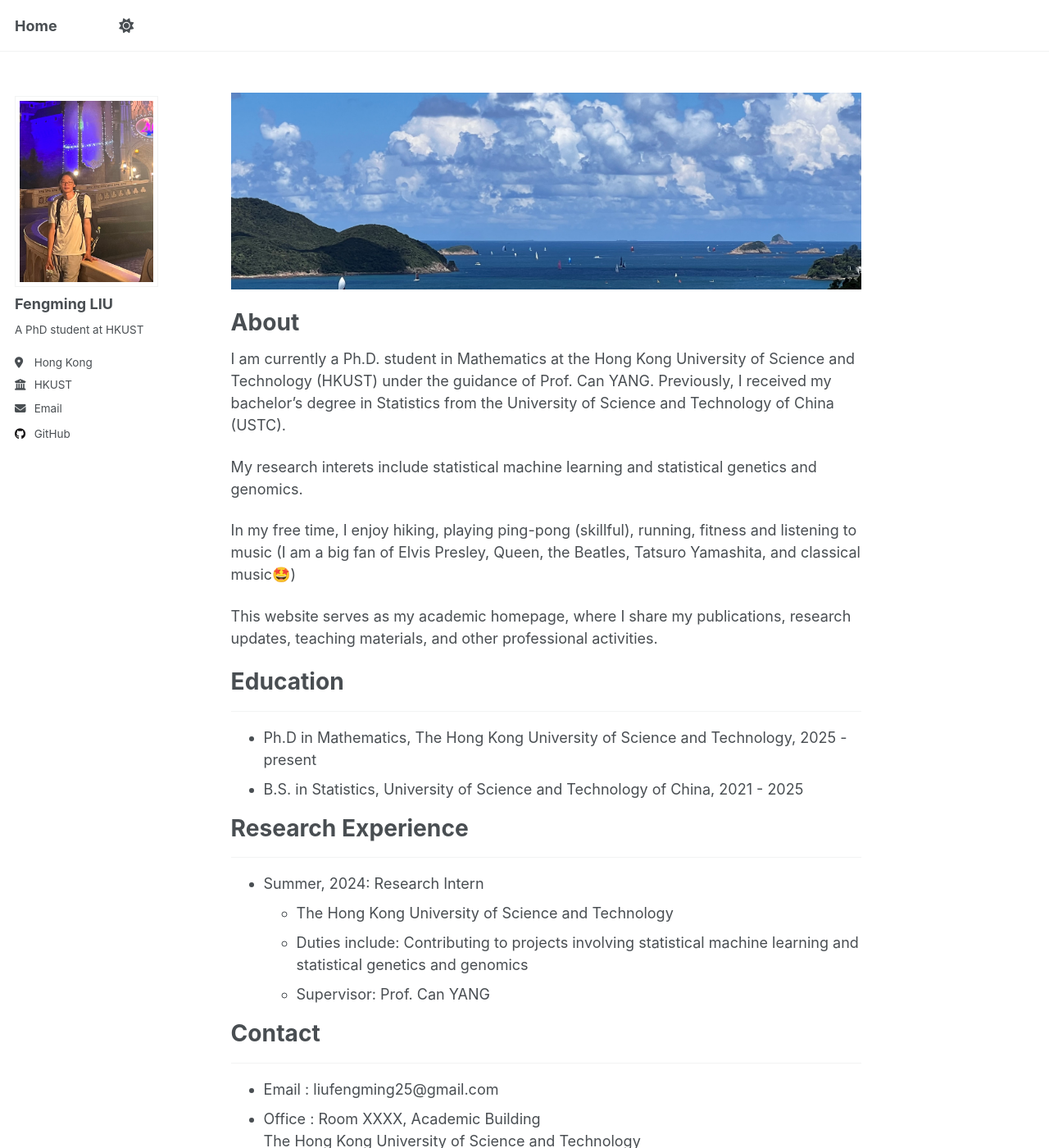
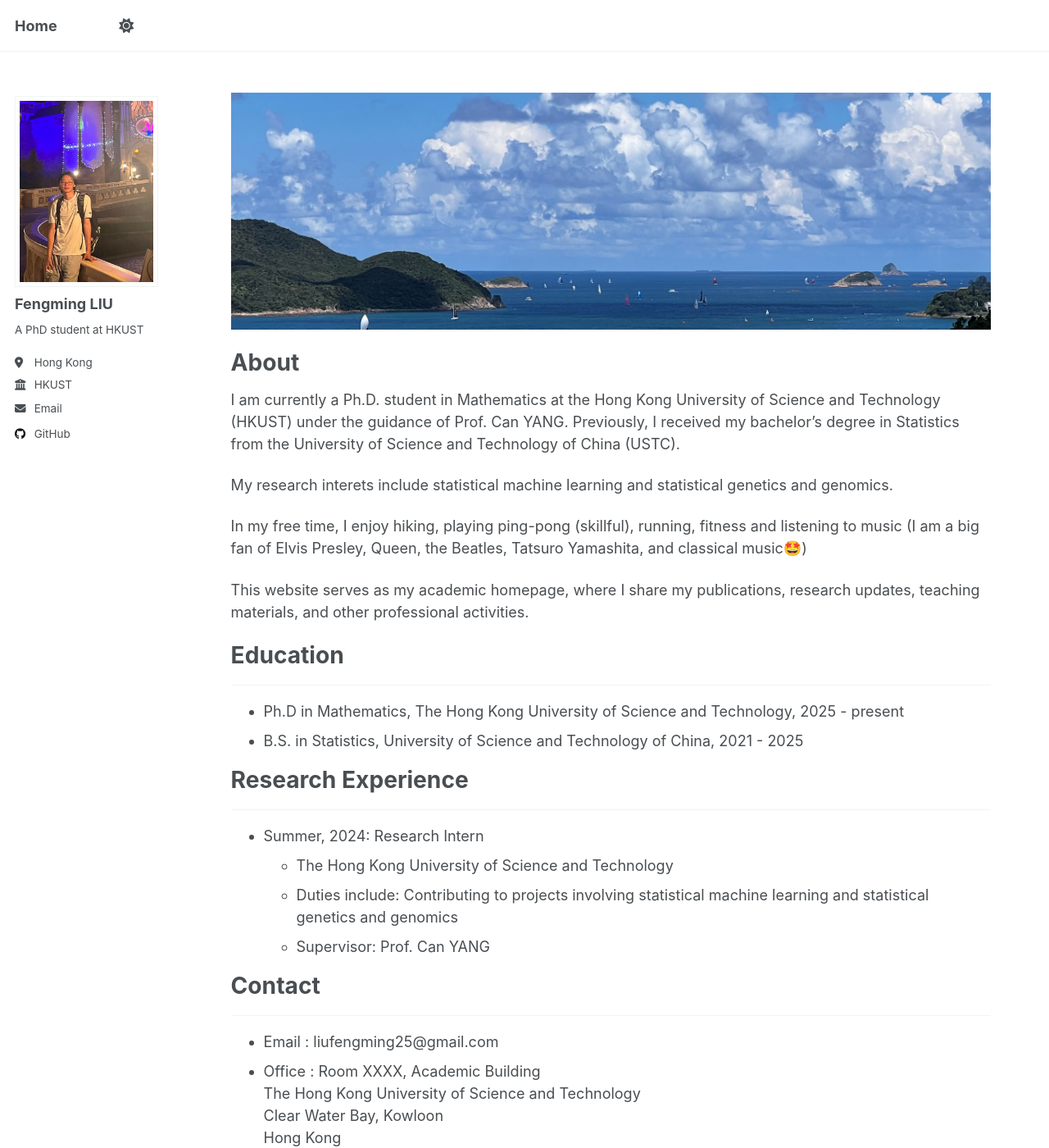
Before and after one commit to FerminLiu/FerminLiu.github.io, a Jekyll site: the page built from _pages/about.md, in a window 1280 px wide and 1400 px high. Shown: the whole window at 82% size. Built offline with Jekyll 4.4.1, drawn with Linux system fonts in a browser that asks for light colours.

Commit message:
Update _page.scss

```diff
--- a/_sass/layout/_page.scss
+++ b/_sass/layout/_page.scss
@@ -20,7 +20,7 @@
   @include breakpoint($large) {
     @include span(10 of 12 last);
     @include prefix(0.5 of 12);
-    @include suffix(2 of 12);
+    @include suffix(0.5 of 12);
   }
 
   .page__inner-wrap {
@@ -32,8 +32,7 @@
       @include full();
     }
   }
-  max-width: 1200px !important;  // 想要的宽度自己填
-  margin: 0 auto;
+
 }
 
 .page__title {
```
